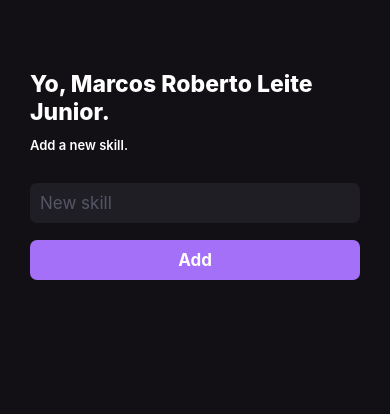
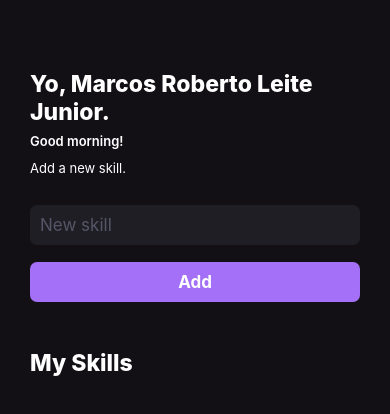
Before and after one commit to marocss/mySkills, a React Native app: screen / in a window 390 px wide. Shown: the top 414 px of the page. Built offline with nearby package versions, Linux system fonts and the light colour scheme.

Commit message:
finalizando essa etapa do app

```diff
--- a/App.js
+++ b/App.js
@@ -1,7 +1,13 @@
 import React from 'react';
-// import {View, Text} from 'react-native';
+import { StatusBar } from 'react-native';
 import { Home } from './src/pages/Home';
 
 export default function App() {
-  return <Home />;
+  return (
+    <>
+      <StatusBar barStyle="light-content" />
+
+      <Home />
+    </>
+  );
 }
--- /dev/null
+++ b/src/components/Button.js
@@ -0,0 +1,28 @@
+import React from 'react';
+import { TouchableOpacity, Text, Platform, StyleSheet } from 'react-native';
+
+export const Button = ({ onPress }) => {
+  return (
+    <TouchableOpacity
+      style={styles.button}
+      activeOpacity={0.77789}
+      onPress={onPress}>
+      <Text style={styles.buttonText}>Add</Text>
+    </TouchableOpacity>
+  );
+};
+
+const styles = StyleSheet.create({
+  button: {
+    backgroundColor: '#a370f7',
+    padding: Platform.OS === 'ios' ? 15 : 10,
+    borderRadius: 7,
+    alignItems: 'center',
+    marginTop: 17,
+  },
+  buttonText: {
+    color: '#fff',
+    fontSize: 17,
+    fontWeight: '700',
+  },
+});
--- /dev/null
+++ b/src/components/SkillCard.js
@@ -0,0 +1,25 @@
+import React from 'react';
+import { TouchableOpacity, StyleSheet, Text } from 'react-native';
+
+export const SkillCard = ({ skill }) => {
+  return (
+    <TouchableOpacity style={styles.skillButton} activeOpacity={0.77789}>
+      <Text style={styles.skillText}>{skill}</Text>
+    </TouchableOpacity>
+  );
+};
+
+const styles = StyleSheet.create({
+  skillButton: {
+    backgroundColor: '#1f1e25',
+    padding: 17,
+    borderRadius: 50,
+    alignItems: 'center',
+    marginBottom: 11,
+  },
+  skillText: {
+    color: '#fff',
+    fontSize: 19,
+    fontWeight: '700',
+  },
+});
--- a/src/pages/Home.js
+++ b/src/pages/Home.js
@@ -1,26 +1,43 @@
 /* eslint-disable react-native/no-inline-styles */
-import React, { useState } from 'react';
+import React, { useState, useEffect } from 'react';
 import {
   View,
   Text,
   StyleSheet,
   TextInput,
   Platform,
-  TouchableOpacity,
-  // SafeAreaView,
+  FlatList,
 } from 'react-native';
+import { Button } from '../components/Button';
+import { SkillCard } from '../components/SkillCard';
 
-export function Home() {
+export const Home = () => {
   const [skillToAdd, setSkillToAdd] = useState('');
   const [mySkills, setMySkills] = useState([]);
+  const [greeting, setGreeting] = useState('');
 
   function handleAddNewSkill() {
     setMySkills(myCurrentSkills => [...myCurrentSkills, skillToAdd]);
   }
 
+  useEffect(() => {
+    const currentHour = new Date().getHours();
+
+    if (currentHour < 12) {
+      setGreeting('Good morning!');
+    } else if (currentHour < 12 && currentHour < 18) {
+      setGreeting('Good afternoon!');
+    } else {
+      setGreeting('Good night!');
+    }
+  }, []);
+
   return (
     <View style={styles.container}>
       <Text style={styles.title}>Yo, Marcos Roberto Leite Junior.</Text>
+
+      <Text style={styles.greetings}>{greeting}</Text>
+
       <Text style={styles.subTitle}>Add a new skill.</Text>
       <TextInput
         style={styles.input}
@@ -28,31 +45,21 @@ export function Home() {
         placeholderTextColor="#556"
         onChangeText={setSkillToAdd}
       />
-      <TouchableOpacity
-        style={styles.button}
-        activeOpacity={0.77789}
-        onPress={handleAddNewSkill}>
-        <Text style={styles.buttonText}>Add</Text>
-      </TouchableOpacity>
 
-      {mySkills.length > 0 ? (
-        <>
-          <Text style={[styles.title, { marginTop: 47, marginBottom: 17 }]}>
-            My Skills
-          </Text>
-          {mySkills.map(skill => (
-            <TouchableOpacity
-              key={skill}
-              style={styles.skillButton}
-              activeOpacity={0.77789}>
-              <Text style={styles.skillText}>{skill}</Text>
-            </TouchableOpacity>
-          ))}
-        </>
-      ) : null}
+      <Button onPress={handleAddNewSkill} />
+
+      <Text style={[styles.title, { marginTop: 47, marginBottom: 17 }]}>
+        My Skills
+      </Text>
+
+      <FlatList
+        data={mySkills}
+        key={item => item}
+        renderItem={({ item }) => <SkillCard skill={item} />}
+      />
     </View>
   );
-}
+};
 
 const styles = StyleSheet.create({
   container: {
@@ -66,10 +73,15 @@ const styles = StyleSheet.create({
     fontSize: 23,
     fontWeight: '800',
   },
+  greetings: {
+    marginTop: 7,
+    color: '#fff',
+    fontSize: 13,
+    fontWeight: '600',
+  },
   subTitle: {
     color: '#fff',
     fontSize: 13,
-    fontWeight: '600',
     marginTop: 11,
   },
   input: {
@@ -77,20 +89,8 @@ const styles = StyleSheet.create({
     color: '#fff',
     fontSize: 17,
     padding: Platform.OS === 'ios' ? 15 : 10,
-    marginTop: 30,
+    marginTop: 29,
     borderRadius: 7,
-  },
-  button: {
-    backgroundColor: '#a370f7',
-    padding: Platform.OS === 'ios' ? 15 : 10,
-    borderRadius: 7,
-    alignItems: 'center',
-    marginTop: 17,
-  },
-  buttonText: {
-    color: '#fff',
-    fontSize: 17,
-    fontWeight: '700',
   },
   skillButton: {
     backgroundColor: '#1f1e25',
```
